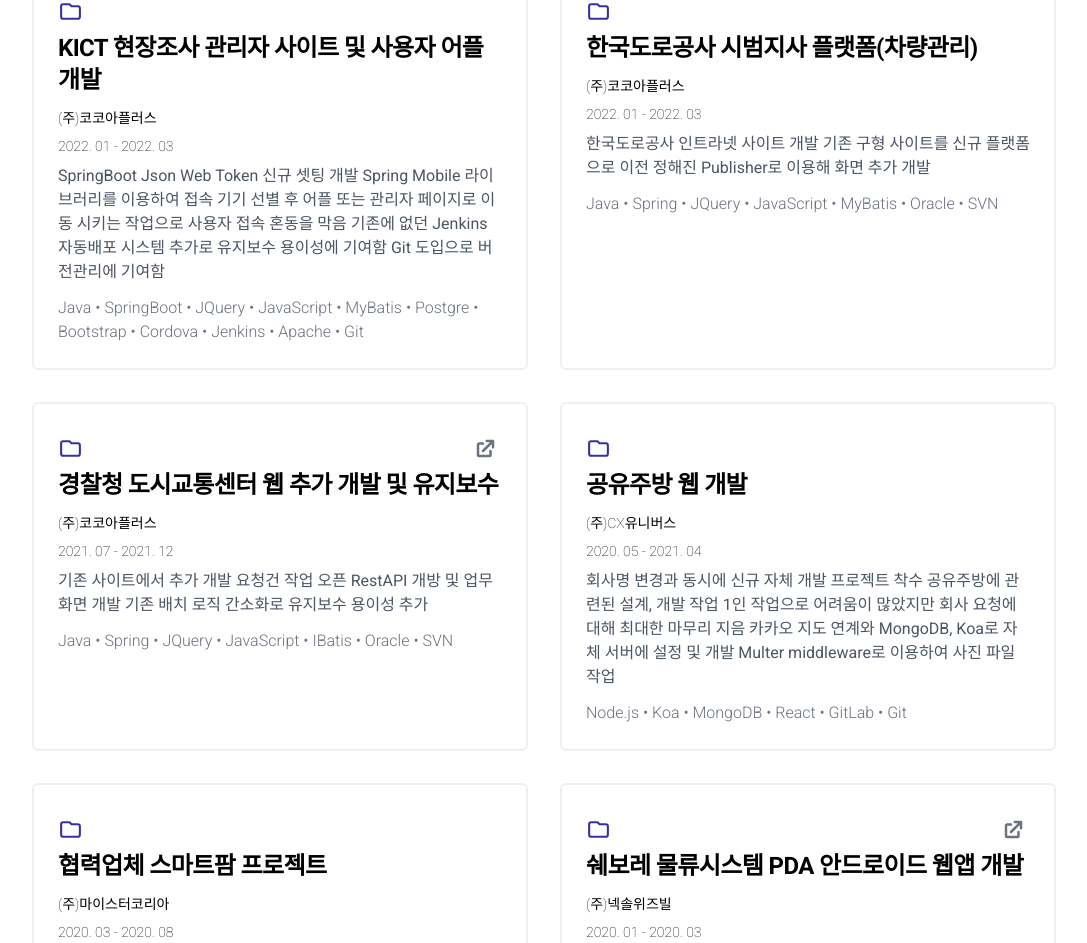
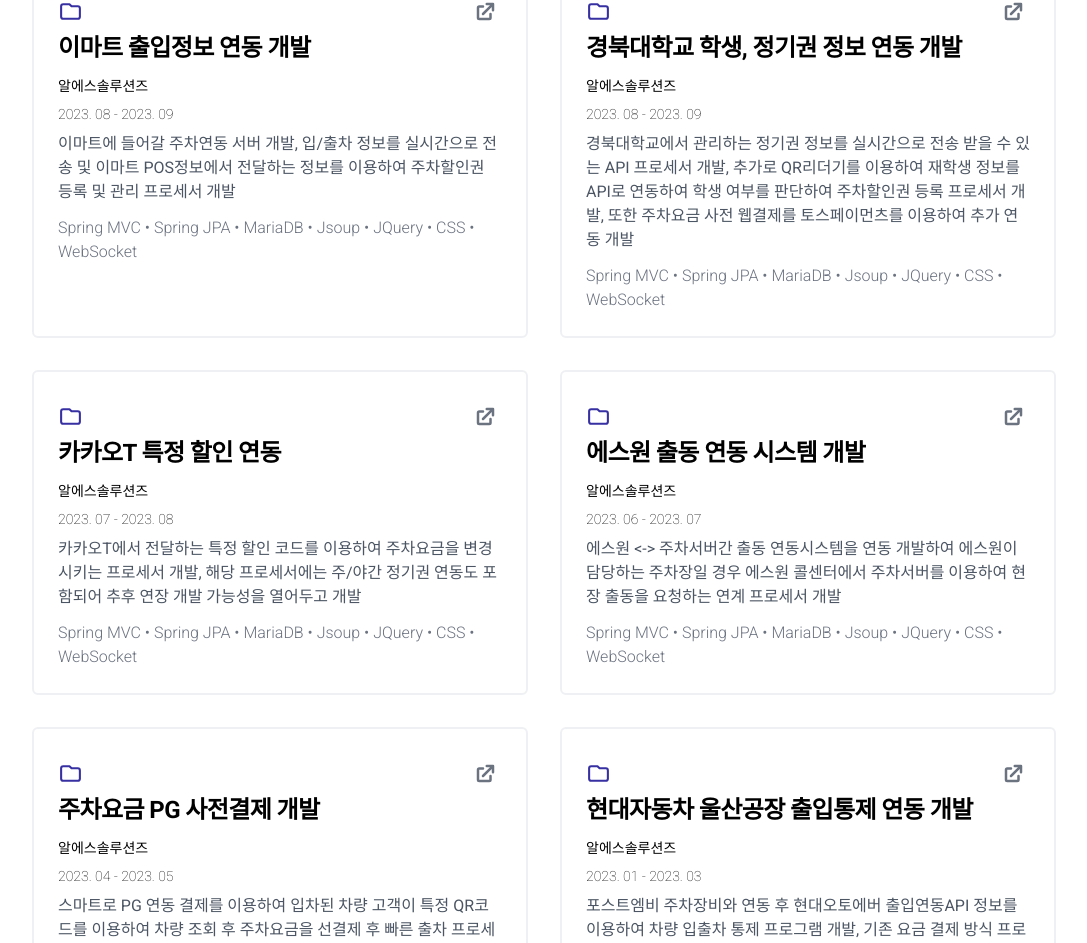
Before and after one commit to iron-jung/portfolio, a Next.js app: page /projects in a window 1280 px wide. Shown: the part 336-1279 px from the top of the page, without its empty margins (96-1183 px from the left). Built offline with nearby package versions, Linux system fonts and the light colour scheme.

Commit message:
1. author 이미지 수정2. MyTimeLine 최근 정보 추가 3. ProjectList 최근 정보 추가

```diff
--- a/data/MyMetaData.ts
+++ b/data/MyMetaData.ts
@@ -20,7 +20,7 @@
   name: "정철오(Iron.J)",
   job: "Web Backend Developer",
   mail: "jungjob1114@gmail.com",
-  profileImg: "/image/author-img.png",
+  profileImg: "/image/author-img2.jpeg",
   profiles: [
     {
       id: 0,
--- a/data/MyTimeLine.ts
+++ b/data/MyTimeLine.ts
@@ -13,8 +13,8 @@
     title: "알에스솔루션즈",
     currently: true,
     fromAt: "2022. 09",
-    toAt: "2023. 10 예정",
-    desc: "카카오모빌리티 주차 파트의 주차장 로컬 서버 신규 개발 및 카카오T 연동과 외부 연동, 주차장 로컬 서버 개발파트 개발 팀장으로 업무 진행",
+    toAt: "2023. 10",
+    desc: "카카오모빌리티 주차 파트의 주차장 로컬 서버 신규 개발 및 카카오T 연동과 다수 외부 연동 개발, 주차장 로컬 서버 개발파트 개발 팀장으로 업무 진행",
   },
   {
     imgSrc: "image/icon/company.svg",
--- a/data/ProjectList.ts
+++ b/data/ProjectList.ts
@@ -13,24 +13,124 @@
 
 export const ProjectList: ProjectType[] = [
   {
-    realSrc: "https://parking.kakao.com/#section_solution",
+    realSrc: "https://parking.kakao.com/",
     githubSrc: "",
-    title: "FC 풋도그 공식 사이트 개발",
-    desc: "현재 운영중인 축구팀 공식사이트 개발 구글캘린더, 유투브, 밴드 API를 이용하여 팀에 관련된 메타데이터 사용 Vercel을 이용하여 Serverless 방식으로 API 연계 Prettier, EsLint 이용하여 코드 규격에 힘씀",
-    company: "",
-    fromAt: "2022. 06",
-    toAt: "2022. 07",
+    title: "이마트 출입정보 연동 개발",
+    desc: "이마트에 들어갈 주차연동 서버 개발, 입/출차 정보를 실시간으로 전송 및 이마트 POS정보에서 전달하는 정보를 이용하여 주차할인권 등록 및 관리 프로세서 개발",
+    company: "알에스솔루션즈",
+    fromAt: "2023. 08",
+    toAt: "2023. 09",
     language: [
-      "React",
-      "Tailwind",
-      "Redux",
-      "Youtube API",
-      "Band API",
-      "Vercel",
-      "Fullcalender",
+      "Spring MVC",
+      "Spring JPA",
+      "MariaDB",
+      "Jsoup",
+      "JQuery",
+      "CSS",
+      "WebSocket",
     ],
     toyProject: false,
-    isHidden: true,
+    isHidden: false,
+  },
+  {
+    realSrc: "https://parking.kakao.com/",
+    githubSrc: "",
+    title: "경북대학교 학생, 정기권 정보 연동 개발",
+    desc: "경북대학교에서 관리하는 정기권 정보를 실시간으로 전송 받을 수 있는 API 프로세서 개발, 추가로 QR리더기를 이용하여 재학생 정보를 API로 연동하여 학생 여부를 판단하여 주차할인권 등록 프로세서 개발, 또한 주차요금 사전 웹결제를 토스페이먼츠를 이용하여 추가 연동 개발",
+    company: "알에스솔루션즈",
+    fromAt: "2023. 08",
+    toAt: "2023. 09",
+    language: [
+      "Spring MVC",
+      "Spring JPA",
+      "MariaDB",
+      "Jsoup",
+      "JQuery",
+      "CSS",
+      "WebSocket",
+    ],
+    toyProject: false,
+    isHidden: false,
+  },
+  {
+    realSrc: "https://parking.kakao.com/",
+    githubSrc: "",
+    title: "카카오T 특정 할인 연동",
+    desc: "카카오T에서 전달하는 특정 할인 코드를 이용하여 주차요금을 변경시키는 프로세서 개발, 해당 프로세서에는 주/야간 정기권 연동도 포함되어 추후 연장 개발 가능성을 열어두고 개발",
+    company: "알에스솔루션즈",
+    fromAt: "2023. 07",
+    toAt: "2023. 08",
+    language: [
+      "Spring MVC",
+      "Spring JPA",
+      "MariaDB",
+      "Jsoup",
+      "JQuery",
+      "CSS",
+      "WebSocket",
+    ],
+    toyProject: false,
+    isHidden: false,
+  },
+  {
+    realSrc: "https://parking.kakao.com/",
+    githubSrc: "",
+    title: "에스원 출동 연동 시스템 개발",
+    desc: "에스원 <-> 주차서버간 출동 연동시스템을 연동 개발하여 에스원이 담당하는 주차장일 경우 에스원 콜센터에서 주차서버를 이용하여 현장 출동을 요청하는 연계 프로세서 개발",
+    company: "알에스솔루션즈",
+    fromAt: "2023. 06",
+    toAt: "2023. 07",
+    language: [
+      "Spring MVC",
+      "Spring JPA",
+      "MariaDB",
+      "Jsoup",
+      "JQuery",
+      "CSS",
+      "WebSocket",
+    ],
+    toyProject: false,
+    isHidden: false,
+  },
+  {
+    realSrc: "https://parking.kakao.com/",
+    githubSrc: "",
+    title: "주차요금 PG 사전결제 개발",
+    desc: "스마트로 PG 연동 결제를 이용하여 입차된 차량 고객이 특정 QR코드를 이용하여 차량 조회 후 주차요금을 선결제 후 빠른 출차 프로세서 개발(PG사 : 스마트로)",
+    company: "알에스솔루션즈",
+    fromAt: "2023. 04",
+    toAt: "2023. 05",
+    language: [
+      "Spring MVC",
+      "Spring JPA",
+      "MariaDB",
+      "Jsoup",
+      "JQuery",
+      "CSS",
+      "WebSocket",
+    ],
+    toyProject: false,
+    isHidden: false,
+  },
+  {
+    realSrc: "https://parking.kakao.com/",
+    githubSrc: "",
+    title: "현대자동차 울산공장 출입통제 연동 개발",
+    desc: "포스트엠비 주차장비와 연동 후 현대오토에버 출입연동API 정보를 이용하여 차량 입출차 통제 프로그램 개발, 기존 요금 결제 방식 프로세서에서 입출차 통제로 변형 개발, 차량 입차시 특정 페이지에 웹소켓으로 이용하여 출입정보가 실시간으로 표시되는 기능 추가",
+    company: "알에스솔루션즈",
+    fromAt: "2023. 01",
+    toAt: "2023. 03",
+    language: [
+      "Spring MVC",
+      "Spring JPA",
+      "MariaDB",
+      "Jsoup",
+      "JQuery",
+      "CSS",
+      "WebSocket",
+    ],
+    toyProject: false,
+    isHidden: false,
   },
   {
     realSrc: "",
```
Also changed, not shown: public/image/author-img2.jpeg (added).
